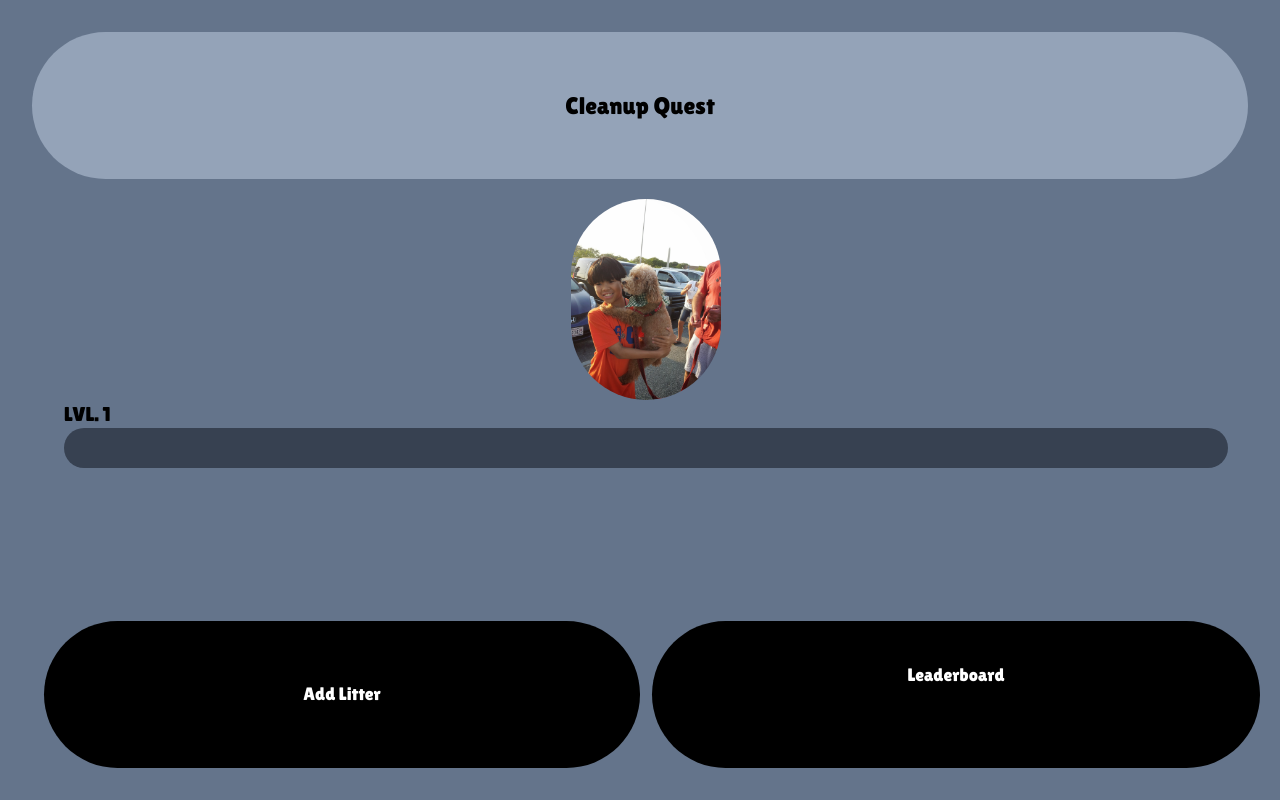
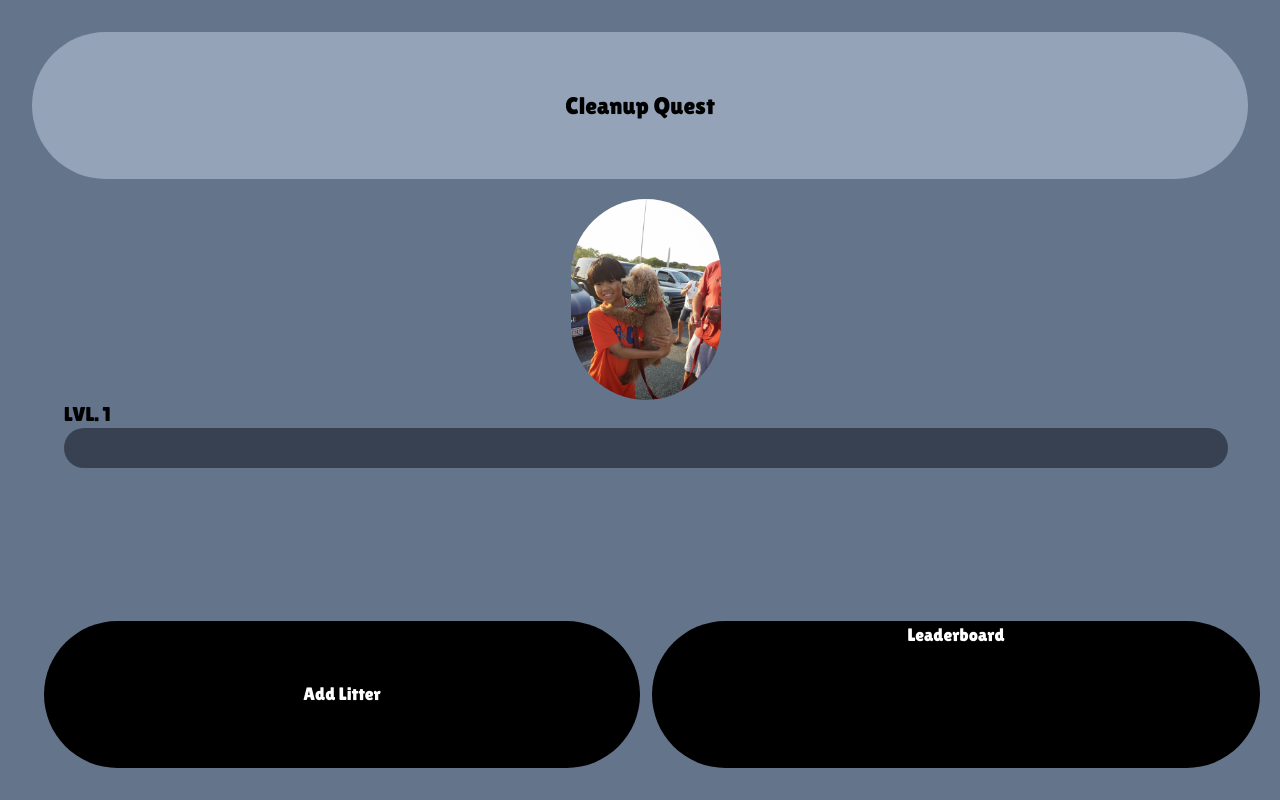
Before and after one commit to hoshbosh/Shellhacks2022, a React (Create React App) app in the folder littergo/: page / in a window 1280 px wide. Built offline with nearby package versions, Linux system fonts and the light colour scheme.

Commit message:
Minor Change to Padding

```diff
--- a/littergo/src/Dashboard/Dashboard.js
+++ b/littergo/src/Dashboard/Dashboard.js
@@ -23,7 +23,7 @@ export function Dashboard() {
       <TitleCard />
       <Player progress={exp} function={resetCallback}/>
       <AddLitterButton function={addCallback}/>
-          <Link to="/Leaderboard" className='btn text-center p-10 h-full w-full'>
+          <Link to="/Leaderboard" className='btn text-center p-y-14 h-full w-full'>
                 Leaderboard
           </Link>
     </div>
```
